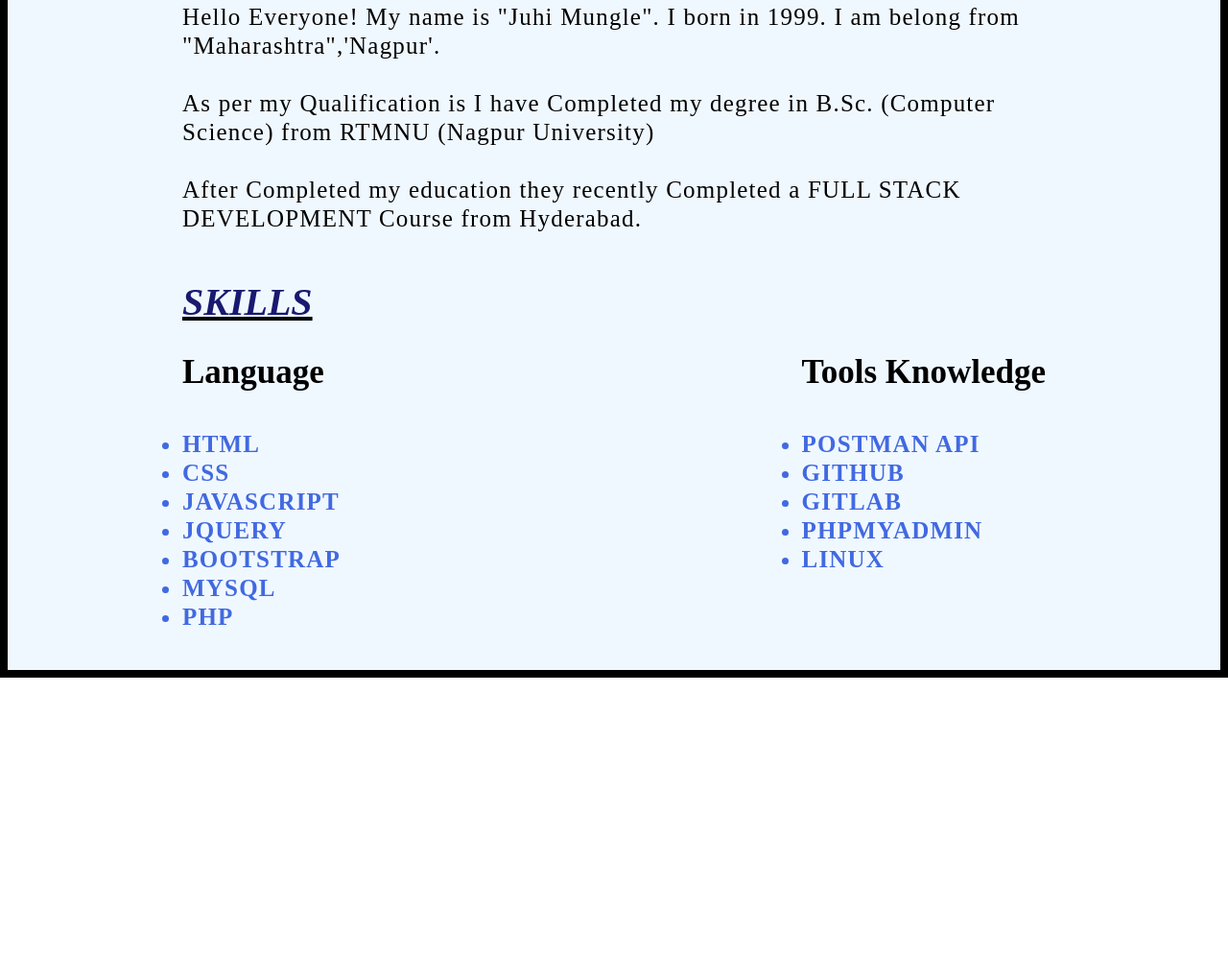
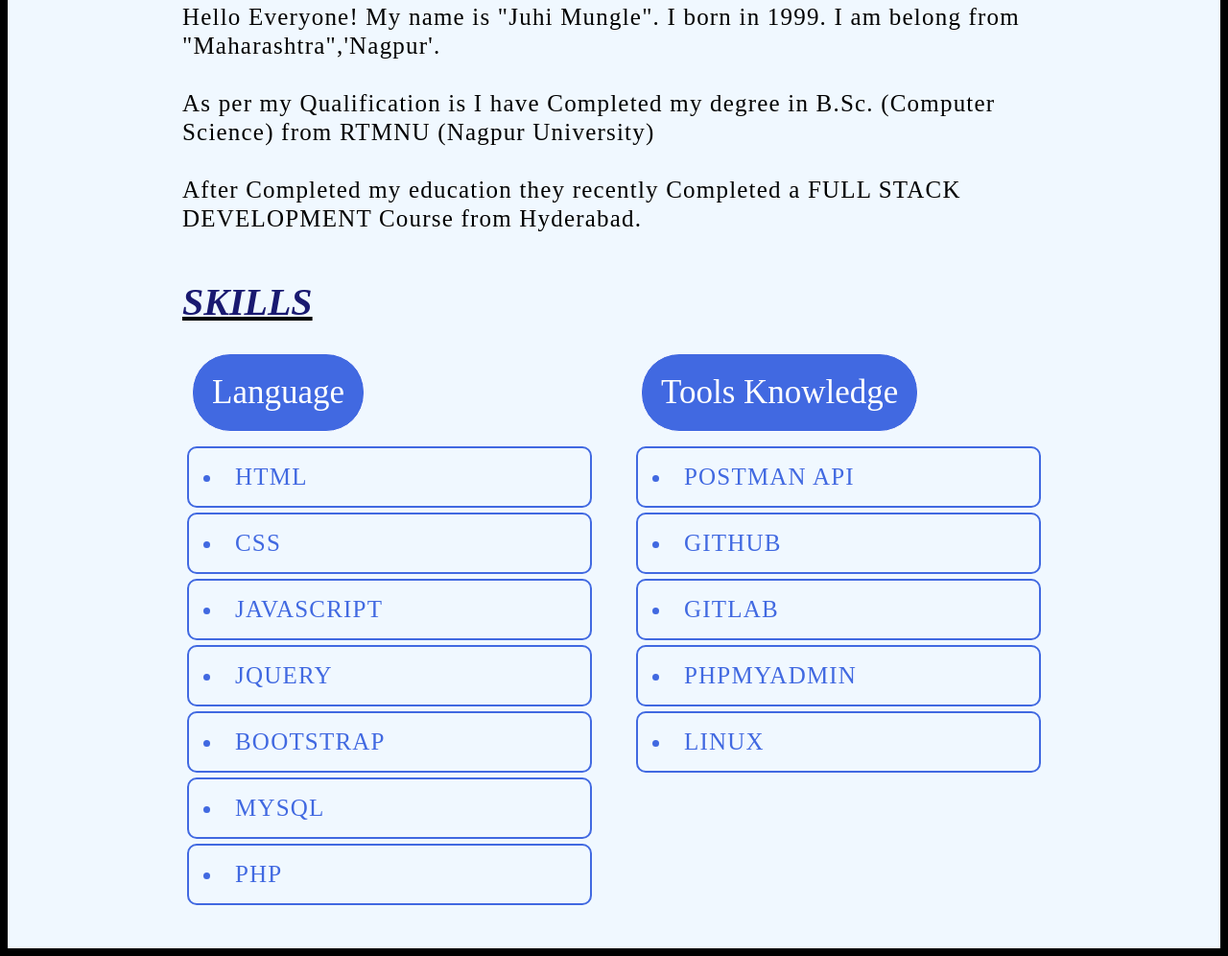
Before and after one commit to juhimungle/myInfo, a plain HTML site: page index.html in a window 1280 px wide. Shown: the part 486-1482 px from the top of the page at 96% size. Before the commit the page ends 1192 px from the top, so only its background shows below. Drawn offline with Linux system fonts and the light colour scheme.

Commit message:
myinfo
update

```diff
--- a/index.html
+++ b/index.html
@@ -25,15 +25,12 @@
             <br />
             <h4>
               <i class="fa fa-envelope" aria-hidden="true">
-                juhimungle1810@gmail.com</i
-              >
+                juhimungle1810@gmail.com</i>
             </h4>
           </div>
         </section>
         <section class="about_section">
-          <u
-            ><i><h3>INTRODUCTION</h3></i></u
-          >
+          <u><i><h3>INTRODUCTION</h3></i></u>
           <p>
             Hello Everyone!
 
@@ -46,12 +43,10 @@
         </section>
         <br />
         <section class="skills_section">
-          <u
-            ><i><h3>SKILLS</h3></i></u
-          >
-          <ul class="ul-right">
-            <h2>Language</h2>
-            <br/>
+          <u><i><h3>SKILLS</h3></i></u>
+          <fieldset class="field1">
+            <legend>Language</legend>
+
               <li>HTML</li>
               <li>CSS</li>
               <li>JAVASCRIPT</li>
@@ -59,16 +54,19 @@
               <li>BOOTSTRAP</li>
               <li>MYSQL</li>
               <li>PHP</li>
-          </ul>
-          <ul class="ul-left">
-            <h2>Tools Knowledge</h2>
-            <br />
+          </fieldset>
+
+
+          <fieldset class="field2">
+            <legend>Tools Knowledge</legend>
+
               <li>POSTMAN API</li>
               <li>GITHUB</li>
               <li>GITLAB</li>
               <li>PHPMYADMIN</li>
               <li>LINUX</li>
-          </ul>
+          </fieldset>
+
         </section>
       </div>
     </div>
--- a/style.css
+++ b/style.css
@@ -58,33 +58,9 @@
   letter-spacing: 1.2px;
 }
 
-.skills_section li {
-  font-size: 25px;
-  line-height: 30px;
-  letter-spacing: 1.2px;
-/* justify-content: space-between; */
-color: royalblue;
 
-}
-.ul-right,
-.ul-left,
-h2 {
-  font-size: 35px;
-  font-weight: bold;
-  /* margin-bottom: 30px; */
-}
-.ul-right {
-  display: flexbox;
-  float: left;
-  clear: both;
-  /* position: relative; */
-}
 
-.ul-left {
-  display: block;
-  float: right;
-  /* align-items: flex-end; */
-}
+
 .skills_section h3 {
   font-size: 40px;
   font-weight: bold;
@@ -94,6 +70,40 @@ h2 {
 .skills_section {
   margin-bottom: 40%;
 }
-li{
+
+.field1{
+  float: left;
+  width: 48%;
 
 }
+.field2{
+  float: right;
+  width: 48%;
+}
+legend {
+  border: 1px solid;
+  margin: 10px;
+  padding: 20px;
+  border-radius: 40px;
+  background-color: royalblue;
+  color: white;
+  font-size: 35px;
+}
+li {
+  width: auto;
+  margin: 5px;
+  padding: 15px;
+  border: 2px solid;
+  border-radius: 10px;
+
+  text-align: start;
+  font-size: 25px;
+  line-height: 30px;
+  letter-spacing: 1.2px;
+  color: royalblue;
+}
+fieldset{
+
+  border: none;
+  margin-bottom: 40px;
+}
```
Lines whose indentation alone changed are shown as unchanged.
